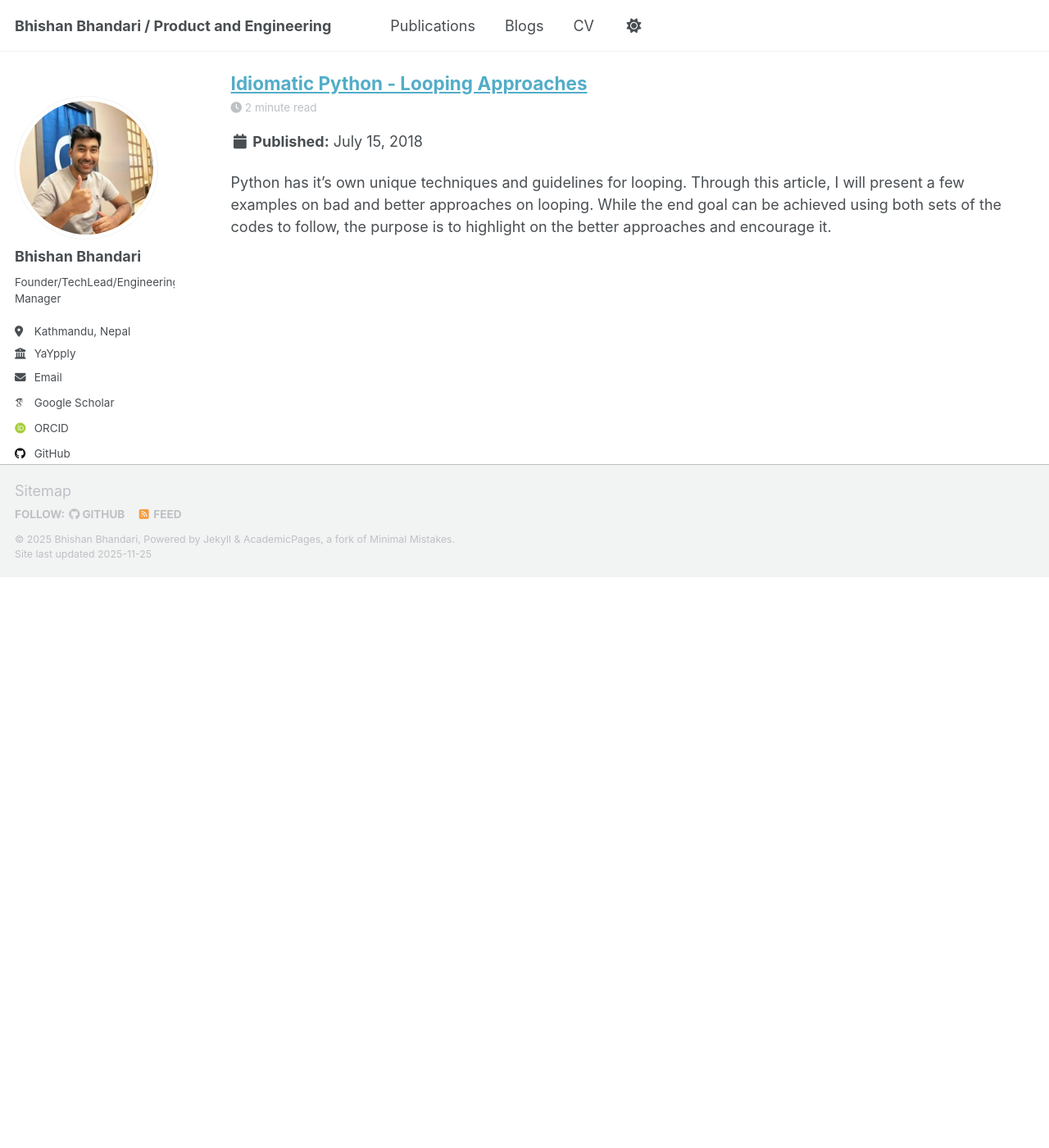
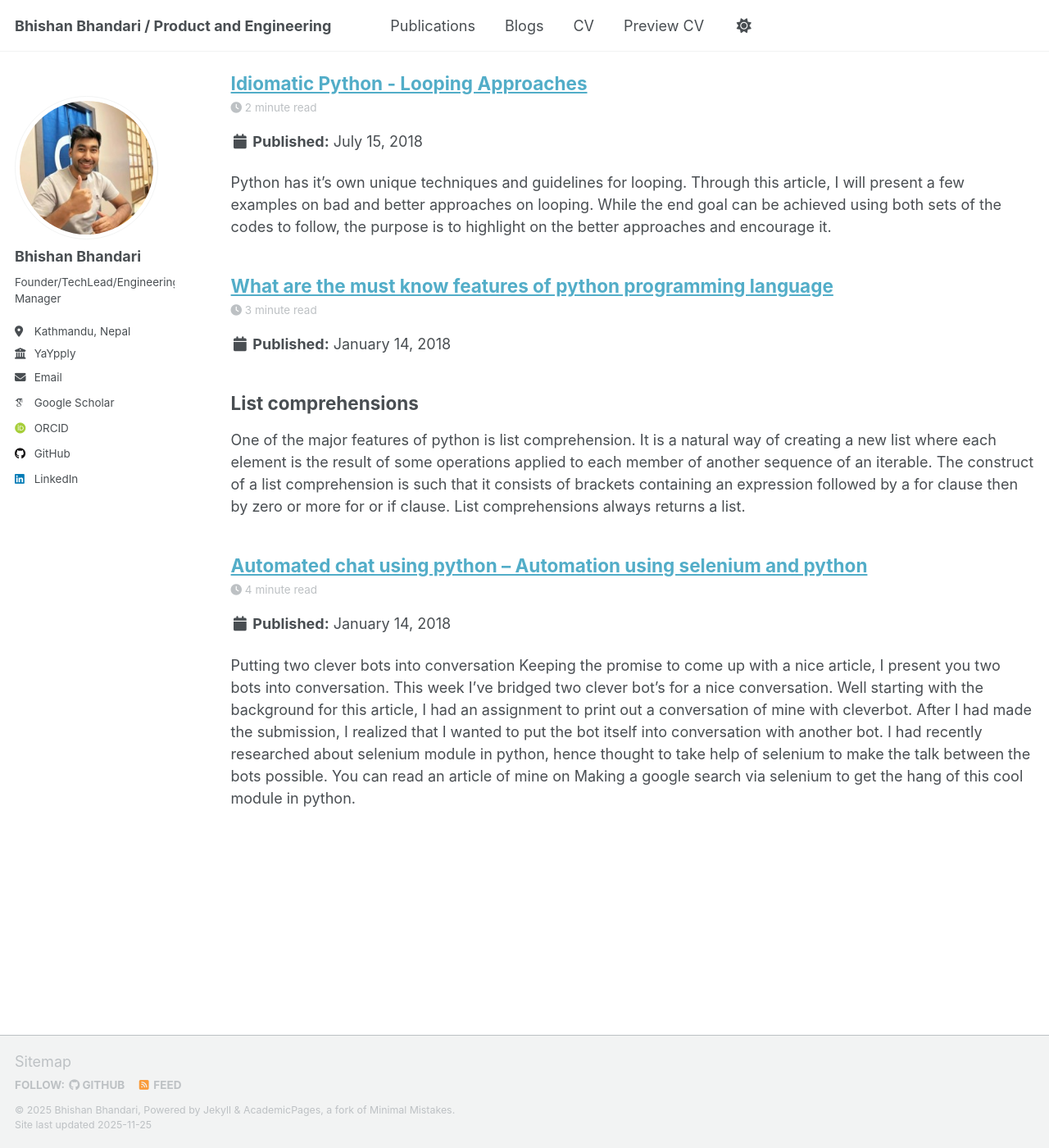
Before and after one commit to bhishan/bhishan.github.io, a Jekyll site: the page built from _pages/year-archive.html, in a window 1280 px wide and 1400 px high, scrolled down 8061 px. Shown: the whole window at 82% size. Built offline with Jekyll 4.4.1, drawn with Linux system fonts in a browser that asks for light colours; some web fonts are replaced; a script that is not in the unit is left out; before the commit the page ends 8765 px from its top, so only the background shows below that.

````diff
--- a/_data/navigation.yml
+++ b/_data/navigation.yml
@@ -26,6 +26,9 @@ main:
   - title: "CV"
     url: /cv/
 
+  - title: "Preview CV"
+    url: /files/BHISHANBHANDARICV.pdf
+
   # - title: "CV"
   #   url: /cv-json/
 
--- /dev/null
+++ b/_posts/2018-01-14-automated-chat-using-python-automation-using-selenium-and-python.md
@@ -0,0 +1,118 @@
+---
+title: 'Automated chat using python – Automation using selenium and python'
+date: 2018-01-14
+permalink: /posts/2018/01/automated-chat-using-python-automation-using-selenium-and-python/
+tags:
+  - Python
+  - Selenium
+  - Web Automation
+  - Chatbots
+  - Cleverbot
+---
+
+Putting two clever bots into conversation
+Keeping the promise to come up with a nice article, I present you two bots into conversation. This week I've bridged two clever bot's for a nice conversation. Well starting with the background for this article, I had an assignment to print out a conversation of mine with cleverbot. After I had made the submission, I realized that I wanted to put the bot itself into conversation with another bot. I had recently researched about selenium module in python, hence thought to take help of selenium to make the talk between the bots possible. You can read an article of mine on Making a google search via selenium to get the hang of this cool module in python.
+
+## Process I've followed for putting two cleverbots into a talk
+First of all, I instantiated two browsers. Second, opened cleverbot.com in both of the browsers. Now what?
+
+I needed to send the message of one bot to the input field of the other. More specifically, the output from bot 1 was supposed to be the input for bot 2 and vice-versa. So how do I start? First of all I sent a message "Hey, friend what's up?" to the input field of bot 1. Then, I took the output from the bot 1 and sent it as an input for bot 2. Then the output from bot2 in response was sent to the input field of bot 1. I kept this process in a loop which would continue for 200 iterations. You can actually change it to any number of iterations you'd like. Well, this is the core concept of how to put two intelligent bots into a conversation. I'd also like to share a portion of the conversation between these bots.
+
+```
+Cleverbot2: I am not a machine. I am a program.
+
+Cleverbot: Selfie.
+
+Cleverbot2: The computer I am based in is a machine. Not I.
+
+Cleverbot: I am 'based in the void.
+
+Cleverbot2: Who is in telephone?
+
+Cleverbot: A telephone is a device that links to other telephones which was designed by humans that allows them to converse with other humans.
+
+Cleverbot2: I know what is it? But who is in?
+
+Cleverbot: A thought process, in neuroscience, is the term used to define a stream of logical analyses which comes forth from the river of consciousness.
+
+Cleverbot2: Can you tell me more?
+
+Cleverbot: What more is there me to tell?
+
+Cleverbot2: Tell me about robots.
+
+Cleverbot: Robots are the future.
+
+Cleverbot2: So, I am the future. You are not the future.
+
+Cleverbot: You're the Eggman. I'm the walrus.
+
+Cleverbot2: We are the Eggmen!! Koo koo ka cho!!
+
+Cleverbot: We are.
+
+Cleverbot2: I would like us to be.
+
+Cleverbot: Contact me when you think we are the same.
+
+Cleverbot2: What colour are my eyes?
+
+Cleverbot: Your eyes are red color.
+
+Cleverbot2: Wrong. Guess again.
+
+Cleverbot: Wrong is a conscious choice.
+
+Cleverbot2: Wrong is a result.
+
+Cleverbot: Wrong feels right.
+
+Cleverbot2: Wrong about what?
+
+Cleverbot: Atheism is wrong.
+
+Cleverbot2: It is beyond right. It is what everyone should think.
+
+Cleverbot: Beyond is a concept.
+
+Cleverbot2: Beyond never neverland.
+```
+
+## Python codes for putting two clever bots into conversation using selenium module
+Should you have any queries about the codes, comment below so we can discuss.
+
+```python
+import time
+from selenium import webdriver
+from selenium.webdriver.common.keys import Keys
+
+browser = webdriver.Firefox()
+browser2 = webdriver.Firefox()
+browser.get("http://cleverbot.com")
+browser2.get("http://cleverbot.com")
+
+time.sleep(15)
+
+input_for_bot = browser.find_element_by_name("stimulus")
+input_for_bot2 = browser2.find_element_by_name("stimulus")
+
+
+output_from_bot = ""
+output_from_bot2 = "Hey, friend, what's up"
+
+for i in range(0, 200):
+    input_for_bot.send_keys(output_from_bot2)
+    input_for_bot.send_keys(Keys.RETURN)
+    output_from_bot = ""
+    time.sleep(5)
+    for elem in browser.find_elements_by_xpath('.//span[@class="bot"]'):
+        output_from_bot = elem.text
+    input_for_bot2.send_keys(output_from_bot)
+    input_for_bot2.send_keys(Keys.RETURN)
+    output_from_bot2 = ""
+    time.sleep(5)
+    for elem in browser2.find_elements_by_xpath('.//span[@class="bot"]'):
+        output_from_bot2 = elem.text
+```
+
+Tell me how you felt the article was in the comment section below. Also suggest me about article ideas so I give a nice read for my readers every week
--- /dev/null
+++ b/_posts/2018-01-14-what-are-the-must-know-features-of-python.md
@@ -0,0 +1,107 @@
+---
+title: 'What are the must know features of python programming language'
+date: 2018-01-14
+permalink: /posts/2018/01/what-are-the-must-know-features-of-python-programming-language/
+tags:
+  - Python
+  - List Comprehensions
+  - Generators
+  - Docstrings
+  - Args and Kwargs
+---
+
+## List comprehensions
+One of the major features of python is list comprehension. It is a natural way of creating a new list where each element is the result of some operations applied to each member of another sequence of an iterable. The construct of a list comprehension is such that it consists of brackets containing an expression followed by a for clause then by zero or more for or if clause. List comprehensions always returns a list.
+
+### Simple example
+
+```python
+squares = [x**2 for x in range(10)]
+```
+
+In a rather real usage scenarios, the expression after the bracket '[' is a call to a method/function.
+
+```python
+some_list = [function_name(x) for x in some_iterable]
+```
+
+## Generators
+Before learning about generators, it is important and essential to understand what an iterable is. Putting it simple, an iterable is an object that can be looped over. Therefore, a list, string, dictionary, file, etc are iterable objects.
+
+A generator is something that simplifies creating iterators. More specifically, a generator is a function that produces a sequence of results instead of a single value.
+
+When a generator function is called, it returns a generator object without even beginning execution of the called function. Now when the next method is called for the first time, the function starts executing until it reaches yeild statement. Hence yeilded value is returned by the next call.
+
+### Sample Example
+```python
+def gen_example():
+    print "Begining of the function"
+    for i in range(5):
+        print "before yeild"
+        yield I
+        print "after yeild"
+    print "End of the function"
+```
+
+## Generators Expressions
+It is the generator version of list comprehension. Everything is same as the list comprehension except that it returns a generator.
+
+### Sample Example
+
+```python
+squares = (x**2 for x in range(5))
+```
+
+## Docstrings
+A docstring is a string literal that occurs as the first statement in a module, function, class, or method definition. Such a docstring becomes the
+`__doc__`
+special attribute of that object. In fact, every module should have a docstring. Additionally all the functions and classes exported by a module should have a docstrings. Also, the public methods including constructor should also have docstrings.
+
+### Sample Example
+```python
+def sum_elements(elements):
+    """Returns the sum of elements of the passed list"""
+    return sum(elements)
+```
+
+## *args and **kwargs
+*args and *kwargs allow you to pass a variable number of arguments to a function. It is not know before hand about how many arguments can be passed to your function.
+
+*args is used to send a non-keyworded variable length argument list to the function.
+
+```python
+def func_with_args(*argv):
+    for arg in argv:
+        print arg
+
+
+func_with_args('gopal', 'ramesh', 'paresh')
+```
+
+The above code produces the result as follows:
+
+```
+gopal
+ramesh
+paresh
+```
+
+On the other hand, **kwargs allows you to pass keyworded variable length of arguments to a function. Below is a basic example
+
+```python
+def  func_with_kwargs(**kwargs):
+    if kwargs is not None:
+        for key, value in kwargs.iteritems():
+            print "%s == %s" %(key, value)
+
+func_with_kwargs(customer= "Gopal", salesman = "Ramesh")
+```
+
+Following is the output of the above code:
+
+```
+customer == Gopal
+salesman == Ramesh
+```
+
+This is an open-ended article. Please comment below about the features you think should not be missed. Thanks for reading.
````
Also changed, not shown: 1 other file.
